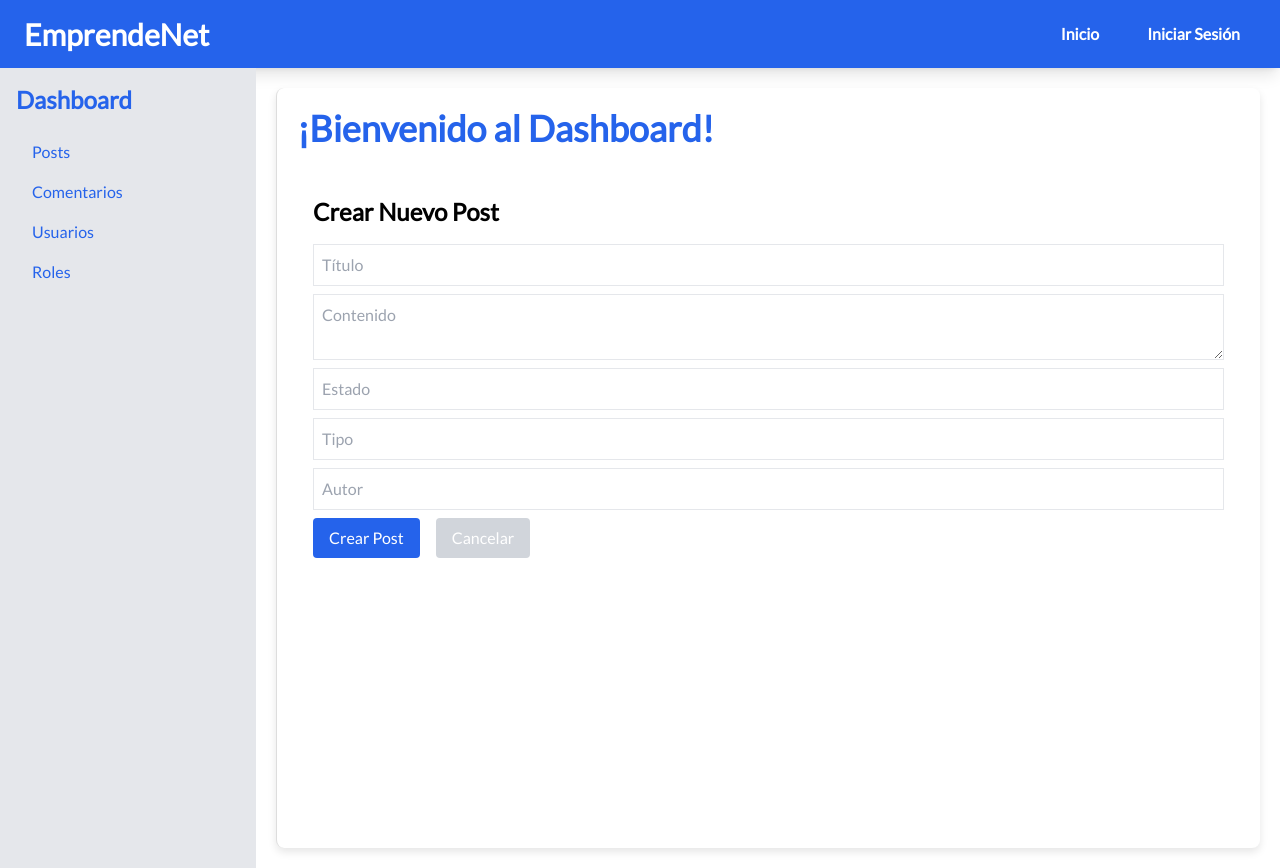
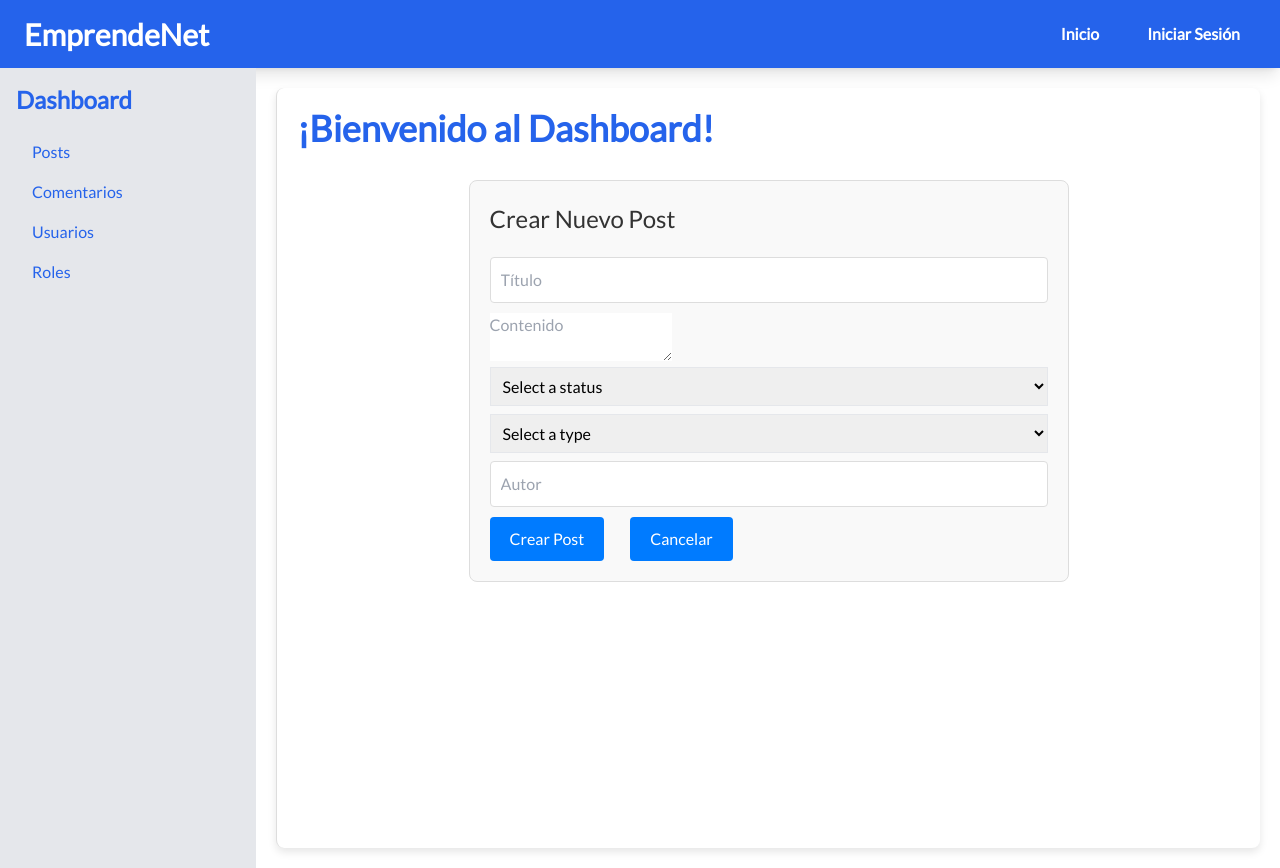
Before and after one commit to tibisay56/Talento-Tech, a React (Create React App) app: page /dashboard/posts/create in a window 1280 px wide. Built offline with nearby package versions, Linux system fonts and the light colour scheme.

Commit message:
feat: Add select dropdown for status and type in CreatePost component

```diff
--- a/src/Components/CommentsSection.js
+++ b/src/Components/CommentsSection.js
@@ -85,46 +85,6 @@ const CommentSection = () => {
         <button onClick={handleAddComment}>Agregar comentario</button>
 
       </div>
-
-      <table className="table-auto w-full border-collapse border border-gray-300">
-        <thead>
-          <tr className="bg-gray-200">
-            <th className="border border-gray-300 px-4 py-2">Título</th>
-            <th className="border border-gray-300 px-4 py-2">Contenido</th>
-            <th className="border border-gray-300 px-4 py-2">Estado</th>
-            <th className="border border-gray-300 px-4 py-2">Tipo</th>
-            <th className="border border-gray-300 px-4 py-2">Autor</th>
-            <th className="border border-gray-300 px-4 py-2">Acciones</th>
-          </tr>
-        </thead>
-        <tbody>
-          {comments.map(comment => (
-            <tr key={comment.id}>
-              <td className="border border-gray-300 px-4 py-2">{comment.title}</td>
-              <td className="border border-gray-300 px-4 py-2">{comment.content}</td>
-              <td className="border border-gray-300 px-4 py-2">{comment.status}</td>
-              <td className="border border-gray-300 px-4 py-2">{comment.type}</td>
-              <td className="border border-gray-300 px-4 py-2">{comment.author}</td>
-              <td className="border border-gray-300 px-4 py-2">
-                <div className="flex space-x-2">
-                  <button
-                    onClick={() => handleEditComment(comment)}
-                    className="text-yellow-500 hover:text-yellow-700"
-                  >
-                    <FaEdit />
-                  </button>
-                  <button
-                    onClick={() => handleDeleteComment(comment.id)}
-                    className="text-red-500 hover:text-red-700"
-                  >
-                    <FaTrash />
-                  </button>
-                </div>
-              </td>
-            </tr>
-          ))}
-        </tbody>
-      </table>
     </div>
   );
 };
--- a/src/Components/CreatePost.js
+++ b/src/Components/CreatePost.js
@@ -1,6 +1,7 @@
 import React, { useState } from 'react';
 import { useNavigate } from 'react-router-dom';
 import api from '../Services/api';
+import '../Posts.css'
 
 const CreatePost = () => {
   const [newPost, setNewPost] = useState({ title: '', content: '', status: '', type: '', author: '' });
@@ -16,41 +17,47 @@ const CreatePost = () => {
   };
 
   return (
-    <div className="p-4">
-      <h2 className="text-2xl font-bold mb-4">Crear Nuevo Post</h2>
+    <div className="createpost-section">
+      <h2>Crear Nuevo Post</h2>
       <input
         type="text"
         placeholder="Título"
         value={newPost.title}
         onChange={(e) => setNewPost({ ...newPost, title: e.target.value })}
-        className="block border mb-2 p-2 w-full"
       />
       <textarea
         placeholder="Contenido"
         value={newPost.content}
         onChange={(e) => setNewPost({ ...newPost, content: e.target.value })}
-        className="block border mb-2 p-2 w-full"
       />
-      <input
-        type="text"
-        placeholder="Estado"
+      <select
         value={newPost.status}
         onChange={(e) => setNewPost({ ...newPost, status: e.target.value })}
         className="block border mb-2 p-2 w-full"
-      />
-      <input
-        type="text"
-        placeholder="Tipo"
-        value={newPost.type}
-        onChange={(e) => setNewPost({ ...newPost, type: e.target.value })}
-        className="block border mb-2 p-2 w-full"
-      />
+      >
+        <option value="">Select a status</option>
+        <option value="ideas">Ideas</option>
+        <option value="stories">Stories</option>
+        <option value="investment">Investment</option>
+        <option value="advice">Advice</option>
+        <option value="resources">Resources</option>
+        <option value="others">Others</option>
+      </select>
+      <select
+          value={newPost.type}
+          onChange={(e) => setNewPost({ ...newPost, type: e.target.value })}
+          className="block border mb-2 p-2 w-full"
+        >
+          <option value="">Select a type</option>
+          <option value="published">Published</option>
+          <option value="pending">Pending</option>
+          <option value="rejected">Rejected</option>
+        </select>
       <input
         type="text"
         placeholder="Autor"
         value={newPost.author}
         onChange={(e) => setNewPost({ ...newPost, author: e.target.value })}
-        className="block border mb-2 p-2 w-full"
       />
       <div className="flex space-x-4">
         <button onClick={handleCreatePost} className="bg-blue-600 text-white px-4 py-2 rounded">
@@ -60,7 +67,7 @@ const CreatePost = () => {
         <button onClick={() => navigate('/dashboard/posts')} className="bg-gray-300 text-white px-4 py-2 rounded">
             Cancelar
         </button>
-        </div>
+      </div>
     </div>
   );
 };
--- a/src/Components/UsersSection.js
+++ b/src/Components/UsersSection.js
@@ -25,8 +25,8 @@ const UsersSection = () => {
   const handleCreateUser = async () => {
     try {
       const response = await api.post('/users', newUser);
-      setUsers([...users, response.data]); // Add new user to state
-      setNewUser({ name: '', email: '' }); // Reset input fields
+      setUsers([...users, response.data]);
+      setNewUser({ name: '', email: '' });
     } catch (error) {
       console.error('Error creating user', error);
     }
--- /dev/null
+++ b/src/Posts.css
@@ -0,0 +1,79 @@
+/* Estilos generales */
+@import url('https://fonts.googleapis.com/css2?family=Lato&display=swap');
+
+* {
+  box-sizing: border-box;
+  margin: 0;
+  padding: 0;
+  font-family: 'Lato', sans-serif;
+}
+
+/* Estilos específicos para la sección de create post */
+.createpost-section {
+  max-width: 600px;
+  margin: 20px auto;
+  padding: 20px;
+  border: 1px solid #ddd;
+  border-radius: 8px;
+  background-color: #f9f9f9;
+}
+
+.createpost-section h2 {
+  margin-bottom: 20px;
+  font-size: 1.5rem;
+  color: #333;
+}
+
+.createpost-section h3 {
+  margin-top: 20px;
+  margin-bottom: 10px;
+  font-size: 1.2rem;
+  color: #555;
+}
+
+.createpost-section input {
+  width: 100%;
+  padding: 10px;
+  margin-bottom: 10px;
+  border: 1px solid #ddd;
+  border-radius: 4px;
+  font-family: 'Lato', sans-serif;
+}
+
+.createpost-section button {
+  padding: 10px 20px;
+  border: none;
+  border-radius: 4px;
+  background-color: #007bff;
+  color: #fff;
+  font-size: 1rem;
+  cursor: pointer;
+  margin-right: 10px;
+}
+
+.createpost-section button:hover {
+  background-color: #0056b3;
+}
+
+.createpost-section ul {
+  list-style-type: none;
+  padding: 0;
+}
+
+.createpost-section li {
+  padding: 10px;
+  border-bottom: 1px solid #eee;
+}
+
+.createpost-section li:last-child {
+  border-bottom: none;
+}
+
+.createpost-section li h3 {
+  margin: 0 0 5px;
+}
+
+.createpost-section li p {
+  margin: 0 0 10px;
+  color: #555;
+}
```
